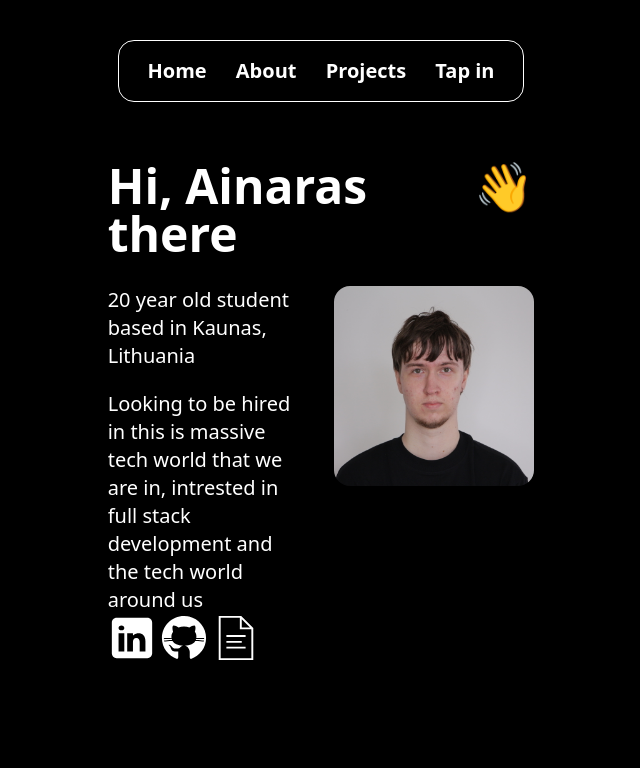
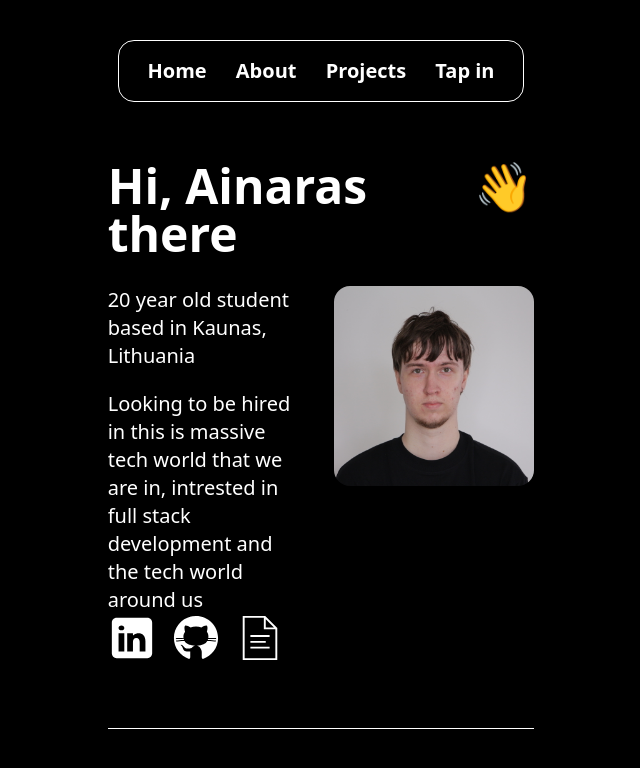
Before and after one commit to ainaraskaz/portfolio, a SvelteKit app: page / in a window 1280 px wide. Shown: the top 768 px of the page, without its empty margins (319-959 px from the left). Built offline with nearby package versions, Linux system fonts and the light colour scheme.

Commit message:
idk even

```diff
--- a/src/routes/+page.svelte
+++ b/src/routes/+page.svelte
@@ -23,6 +23,7 @@
 
 			<img src="/face.jpg" alt="My face" class="h-[200px] w-[200px] rounded-2xl" />
 		</div>
+		<div class="inline-flex gap-4">
 			<a
 				href="https://www.linkedin.com/in/ainaras-kazlauskas-600469345/"
 				aria-label="Linkedin"
@@ -87,6 +88,8 @@
 				</svg>
 			</a>
 		</div>
+		<hr class="my-15 border-t border-white" />
+	</div>
 </div>
 
 <style>
```
Lines whose indentation alone changed are shown as unchanged.
